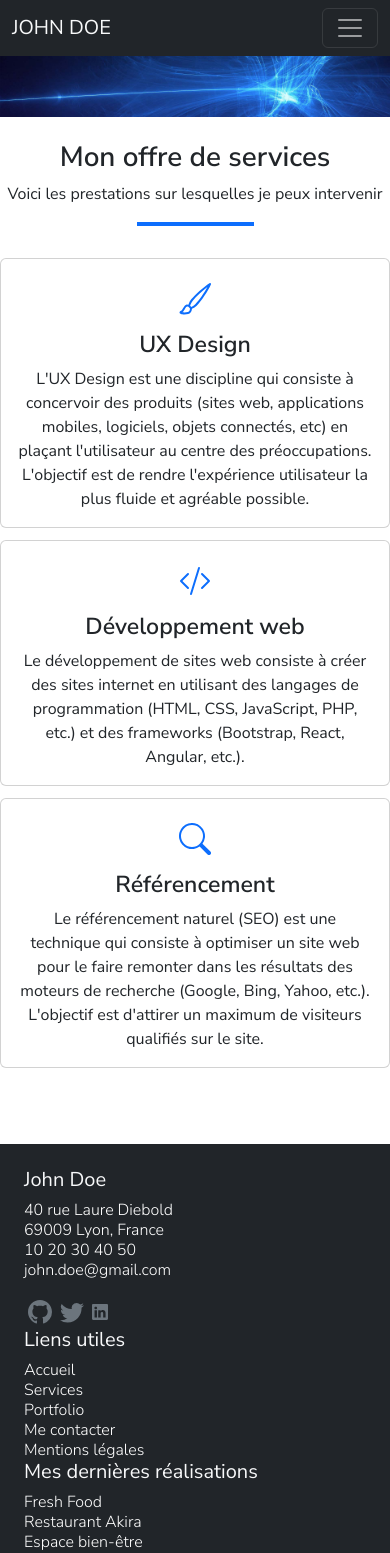
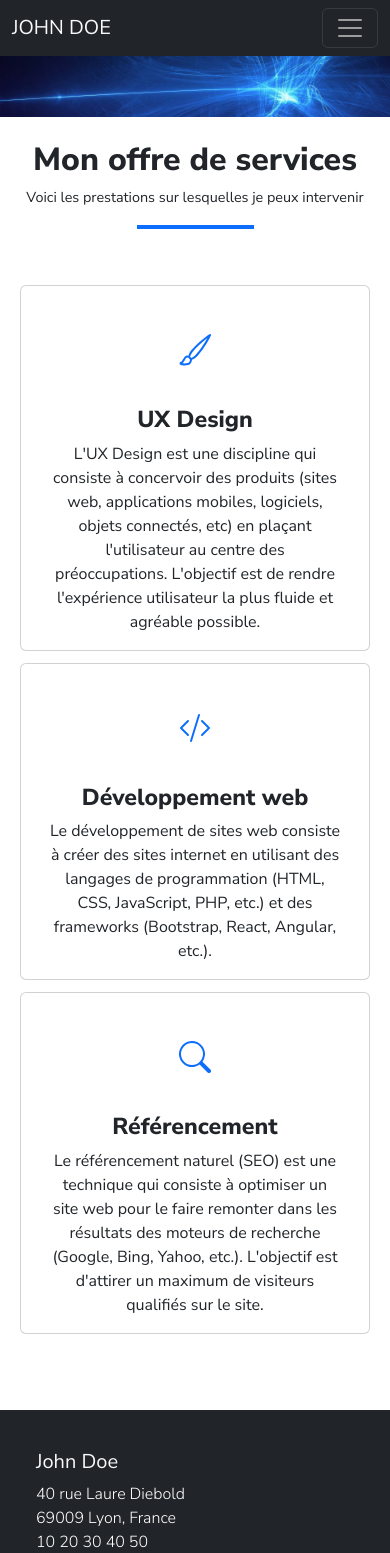
Before and after one commit to Manoon89/portfolio-react-john-doe, a React (Vite) app: page /services in a window 390 px wide. Shown: the top 1553 px of the page. Built offline with nearby package versions, Linux system fonts and the light colour scheme.

Commit message:
adapt last details for responsive design, adapt title weight and/or size

```diff
--- a/src/assets/css/style.css
+++ b/src/assets/css/style.css
@@ -10,8 +10,38 @@ body{
     font-weight: 400 ;
 }
 
+/*On créer selon le brief une weight pour les titres de 600 qu'on modifie ensuite pour certains titres selon la maquette*/
+
 h1, h2, h3, h4, strong{
     font-weight: 600;
+}
+
+h1{
+    font-size: 2em;
+}
+
+.section-title-home{
+    font-size: 2em;
+}
+
+.card-title, .contact-title, .mentions-subtitle, .section-title-home, h1{
+    font-weight: 800;
+}
+
+.title-home{
+    font-size: 5em;
+}
+
+h2{
+    font-size: 4em;
+}
+
+.skills{
+    font-size: 1em;
+}
+
+.title-description{
+    font-size: 0.9em;
 }
 
 header, main, footer, img{
@@ -23,7 +53,7 @@ a{
     text-decoration: none;
 }
 
-/* et on rajoute un style différent pour le footer & le main */
+/* et on rajoute un style différent pour le footer & le main & la section Crédits de la page Mentions Légales */
 footer a{
     color: white;
 }
@@ -38,9 +68,10 @@ main a{
 }
 
 textarea{
-    height: 30vh;
+    height: 33vh;
 }
 
+/*Création d'une règle personnalisée pour pouvoir appliquer la width uniquement aux écrans moyens & grands */
 @media (min-width: 768px) {
     .w-md-75 {
       width: 75%;
--- a/src/components/contact/form.jsx
+++ b/src/components/contact/form.jsx
@@ -1,7 +1,7 @@
 export default function Form () {
     return (
         <form className="d-flex flex-column">
-            <h3 className="border-bottom border-primary pb-4 mb-4 border-3">Formulaire de contact</h3>
+            <h3 className="contact-title border-bottom border-primary pb-4 mb-4 border-3">Formulaire de contact</h3>
             <input className="form-control p-2 mt-2" type="text" placeholder="Votre nom" id="name" required/>
             <input className="form-control p-2 mt-2" type="email" placeholder="Votre adresse email" id="email" required/>
             <input className="form-control p-2 mt-2" type="tel" placeholder="Votre numéro de téléphone" id="phone" required/>
--- a/src/components/footer/footer.jsx
+++ b/src/components/footer/footer.jsx
@@ -5,9 +5,9 @@ export default function Footer (props) {
 
     return(
         <footer className="bg-dark text-light container-fluid p-4 m-auto mt-4">
-            <div className="row d-flex">
+            <div className="row d-flex w-md-75 m-auto">
                 <section className="col-md-4">
-                    <h3 className="fs-5 fw-normal">John Doe</h3>
+                    <h3 className="fs-5 fw-normal mt-3">John Doe</h3>
                     <Address/>
                     <svg
                         xmlns="http://www.w3.org/2000/svg" width="24" height="24" fill="currentColor"
@@ -26,22 +26,22 @@ export default function Footer (props) {
                     </svg>
                 </section>
                 <section className="col-md-4">
-                    <h3 className="fs-5 fw-normal">Liens utiles</h3>
+                    <h3 className="fs-5 fw-normal mt-3">Liens utiles</h3>
                     {/*Attention titre des pages ne correspondant pas toujours à ceux de la NavBar*/}
-                    <NavLink className="d-block lh-sm fw-light" to="/">Accueil</NavLink>
-                    <NavLink className="d-block lh-sm fw-light" to="/services">Services</NavLink>
-                    <NavLink className="d-block lh-sm fw-light" to="/portfolio">Portfolio</NavLink>
-                    <NavLink className="d-block lh-sm fw-light" to="/contact">Me contacter</NavLink>
-                    <NavLink className="d-block lh-sm fw-light" to="/mentionslegales">Mentions légales</NavLink>
+                    <NavLink className="d-block lh-base fw-light" to="/">Accueil</NavLink>
+                    <NavLink className="d-block lh-base fw-light" to="/services">Services</NavLink>
+                    <NavLink className="d-block lh-base fw-light" to="/portfolio">Portfolio</NavLink>
+                    <NavLink className="d-block lh-base fw-light" to="/contact">Me contacter</NavLink>
+                    <NavLink className="d-block lh-base fw-light" to="/mentionslegales">Mentions légales</NavLink>
                 </section>
                 <section className="col-md-4">
-                    <h3 className="fs-5 fw-normal">Mes dernières réalisations</h3>
-                    <a href="#" className="d-block lh-sm fw-light">Fresh Food</a>
-                    <a href="#" className="d-block lh-sm fw-light">Restaurant Akira</a>
-                    <a href="#" className="d-block lh-sm fw-light">Espace bien-être</a>
-                    <a href="#" className="d-block lh-sm fw-light">SEO</a>
-                    <a href="#" className="d-block lh-sm fw-light">Création d'une API</a>
-                    <a href="#" className="d-block lh-sm fw-light">Maquette d'un site</a>
+                    <h3 className="fs-5 fw-normal mt-3">Mes dernières réalisations</h3>
+                    <a href="#" className="d-block lh-base fw-light">Fresh Food</a>
+                    <a href="#" className="d-block lh-base fw-light">Restaurant Akira</a>
+                    <a href="#" className="d-block lh-base fw-light">Espace bien-être</a>
+                    <a href="#" className="d-block lh-base fw-light">SEO</a>
+                    <a href="#" className="d-block lh-base fw-light">Création d'une API</a>
+                    <a href="#" className="d-block lh-base fw-light">Maquette d'un site</a>
                 </section>
             </div>
         </footer>
--- a/src/components/header/header.jsx
+++ b/src/components/header/header.jsx
@@ -8,9 +8,9 @@ export default function Header (props) {
             <Nav />
             {props.img}
             <div className={props.bg}>
-                <h1 className="text-center pt-4">{props.title}</h1>
+                <h1 className={props.classH1}>{props.title}</h1>
                 <h2 className="text-center">{props.subtitle}</h2>
-                <p className="text-center">{props.description}</p>
+                <p className="text-center title-description">{props.description}</p>
                 {props.line}
             </div>
         </header>
--- a/src/components/services/services.jsx
+++ b/src/components/services/services.jsx
@@ -1,6 +1,6 @@
 export default function Services (props) {
     return (
-        <section className="card text-center col-md-3 mb-1 m-2 p-0">
+        <section className="card text-center col-md-3 mb-1 m-2 pt-4">
             {props.img}
             <article className="card-body">
                 <h3 className="card-title">{props.title}</h3>
--- a/src/components/sglobals/address.jsx
+++ b/src/components/sglobals/address.jsx
@@ -1,10 +1,10 @@
 export default function Address (props) {
     return (
         <address>
-            <a href="#" target="blank" className="d-block lh-sm fw-light">{props.imgAddress} 40 rue Laure Diebold</a>
-            <a href="#" target="blank" className="d-block lh-sm fw-light">{props.imgCity} 69009 Lyon, France</a>
-            <a href="@tel:1020304050" target="blank" className="d-block lh-sm fw-light">{props.imgTel} 10 20 30 40 50</a>
-            <a href="@mailto:john.doe@gmail.com" target="blank" className="d-block lh-sm fw-light">{props.imgMail} john.doe@gmail.com</a>
+            <a href="#" target="blank" className="d-block lh-base fw-light">{props.imgAddress} 40 rue Laure Diebold</a>
+            <a href="#" target="blank" className="d-block lh-base fw-light">{props.imgCity} 69009 Lyon, France</a>
+            <a href="@tel:1020304050" target="blank" className="d-block lh-base fw-light">{props.imgTel} 10 20 30 40 50</a>
+            <a href="@mailto:john.doe@gmail.com" target="blank" className="d-block lh-base fw-light">{props.imgMail} john.doe@gmail.com</a>
         </address>
     );
 }
--- a/src/pages/portfolio.jsx
+++ b/src/pages/portfolio.jsx
@@ -12,12 +12,12 @@ import Footer from "../components/footer/footer" ;
 export default function MyAchievments () {
     return (
         <div>
-            <Header title="Portfolio" description="Voici quelques-unes de mes réalisations."
+            <Header title="Portfolio" description="Voici quelques-unes de mes réalisations." classH1="text-center pt-4"
                 img={<img className="w-100" src={bannerImg} alt="banière bleue"/>}
                 line={<div className="mx-auto my-3 border-top border-4 border-primary mb-4" style={{width: "30%"}}></div>}
             />
             <main className="container-fluid pb-4">
-                <div className="row d-flex justify-content-center">
+                <div className="row d-flex justify-content-center me-2 me-md-auto ms-2 ms-md-auto">
                     <Achievments img={freshFoodImg} alt="légumes frais"
                     title="Fresh Food" description="Site de vente de produits frais en ligne" tools="Site réalisé avec PHP et MySQL"/>
                     <Achievments img={restaurantJaponaisImg} alt="sushis"
--- a/src/pages/services.jsx
+++ b/src/pages/services.jsx
@@ -8,12 +8,13 @@ export default function MyServices () {
     return(
         <div>
             <Header title="Mon offre de services" description="Voici les prestations sur lesquelles je peux intervenir"
+                classH1="text-center pt-4"
                 img={<img className="w-100" src={bannerImg} alt="banière bleue"/>}
                 line={<div className="mx-auto my-3 border-top border-4 border-primary mb-4" style={{width: "30%"}}></div>}
             />
 
-            <main className="container-fluid pb-4 mb-4">
-                <div className="row d-flex justify-content-center mb-4">
+            <main className="container-fluid pt-4 mt-4 pb-4 mb-4">
+                <div className="row d-flex justify-content-center mb-4 me-2 me-md-auto ms-2 ms-md-auto ">
 
                     <Services
                         title="UX Design"
@@ -23,7 +24,7 @@ export default function MyServices () {
                         img=
                             <svg
                                 xmlns="http://www.w3.org/2000/svg"
-                                width="32" height="32" fill="currentColor" className="bi bi-brush text-primary m-auto mt-4"
+                                width="32" height="32" fill="currentColor" className="bi bi-brush text-primary m-auto mt-4 mb-4"
                                 viewBox="0 0 16 16">
                                 <path d="M15.825.12a.5.5 0 0 1 .132.584c-1.53 3.43-4.743 8.17-7.095 10.64a6.1 6.1 0 0 1-2.373 1.534c-.018.227-.06.538-.16.868-.201.659-.667 1.479-1.708 1.74a8.1 8.1 0 0 1-3.078.132 4 4 0 0 1-.562-.135 1.4 1.4 0 0 1-.466-.247.7.7 0 0 1-.204-.288.62.62 0 0 1 .004-.443c.095-.245.316-.38.461-.452.394-.197.625-.453.867-.826.095-.144.184-.297.287-.472l.117-.198c.151-.255.326-.54.546-.848.528-.739 1.201-.925 1.746-.896q.19.012.348.048c.062-.172.142-.38.238-.608.261-.619.658-1.419 1.187-2.069 2.176-2.67 6.18-6.206 9.117-8.104a.5.5 0 0 1 .596.04M4.705 11.912a1.2 1.2 0 0 0-.419-.1c-.246-.013-.573.05-.879.479-.197.275-.355.532-.5.777l-.105.177c-.106.181-.213.362-.32.528a3.4 3.4 0 0 1-.76.861c.69.112 1.736.111 2.657-.12.559-.139.843-.569.993-1.06a3 3 0 0 0 .126-.75zm1.44.026c.12-.04.277-.1.458-.183a5.1 5.1 0 0 0 1.535-1.1c1.9-1.996 4.412-5.57 6.052-8.631-2.59 1.927-5.566 4.66-7.302 6.792-.442.543-.795 1.243-1.042 1.826-.121.288-.214.54-.275.72v.001l.575.575zm-4.973 3.04.007-.005zm3.582-3.043.002.001h-.002z"/>
                             </svg>
@@ -36,7 +37,7 @@ export default function MyServices () {
                         img=
                             <svg
                                 xmlns="http://www.w3.org/2000/svg"
-                                width="32" height="32" fill="currentColor" className="bi bi-code-slash text-primary m-auto mt-4"
+                                width="32" height="32" fill="currentColor" className="bi bi-code-slash text-primary m-auto mt-4 mb-4"
                                 viewBox="0 0 16 16">
                                 <path d="M10.478 1.647a.5.5 0 1 0-.956-.294l-4 13a.5.5 0 0 0 .956.294zM4.854 4.146a.5.5 0 0 1 0 .708L1.707 8l3.147 3.146a.5.5 0 0 1-.708.708l-3.5-3.5a.5.5 0 0 1 0-.708l3.5-3.5a.5.5 0 0 1 .708 0m6.292 0a.5.5 0 0 0 0 .708L14.293 8l-3.147 3.146a.5.5 0 0 0 .708.708l3.5-3.5a.5.5 0 0 0 0-.708l-3.5-3.5a.5.5 0 0 0-.708 0"/>
                             </svg>
@@ -50,7 +51,7 @@ export default function MyServices () {
                         img=
                             <svg
                                 xmlns="http://www.w3.org/2000/svg"
-                                width="32" height="32" fill="currentColor" className="bi bi-search text-primary m-auto mt-4"
+                                width="32" height="32" fill="currentColor" className="bi bi-search text-primary m-auto mt-4 mb-4"
                                 viewBox="0 0 16 16">
                                 <path d="M11.742 10.344a6.5 6.5 0 1 0-1.397 1.398h-.001q.044.06.098.115l3.85 3.85a1 1 0 0 0 1.415-1.414l-3.85-3.85a1 1 0 0 0-.115-.1zM12 6.5a5.5 5.5 0 1 1-11 0 5.5 5.5 0 0 1 11 0"/>
                             </svg>
```
Also changed, not shown: src/pages/contact.jsx (+4 -4 lines), src/pages/index.jsx (+14 -14 lines), src/pages/mentions.jsx (+4 -4 lines).
